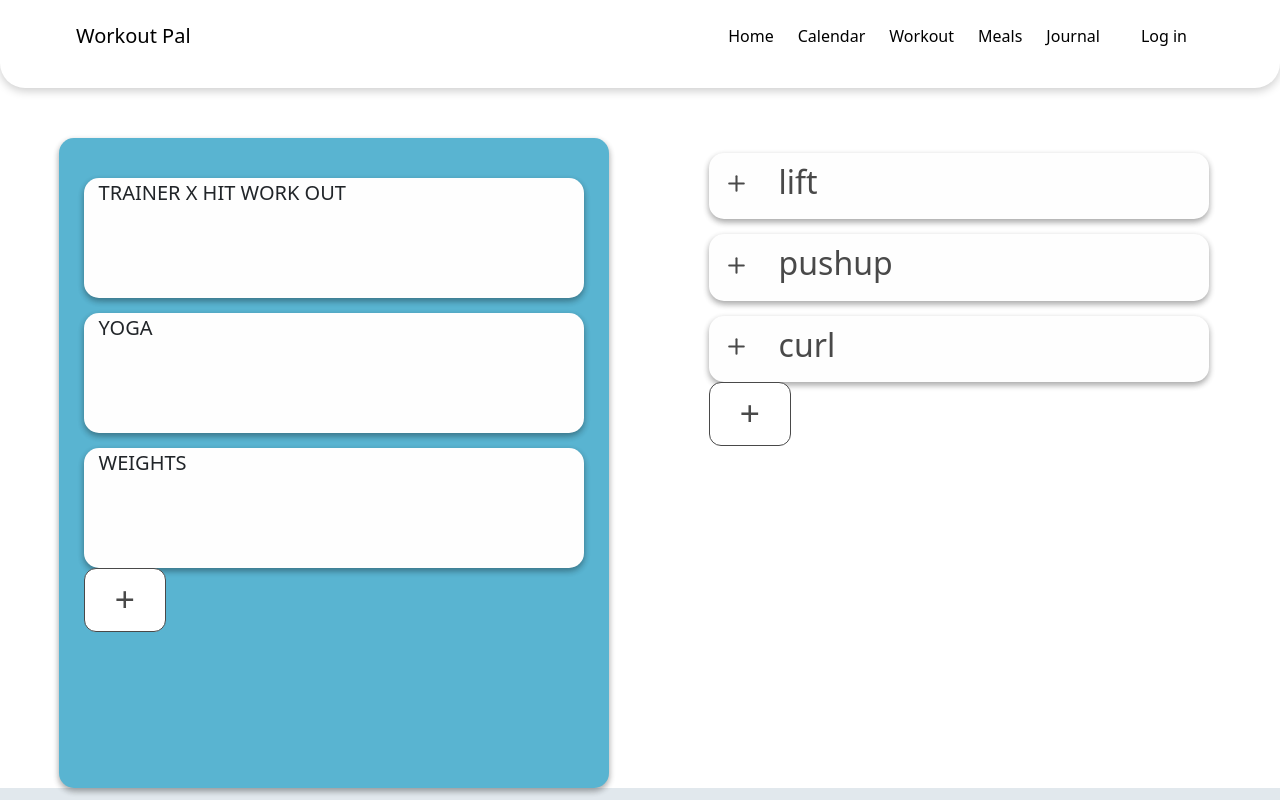
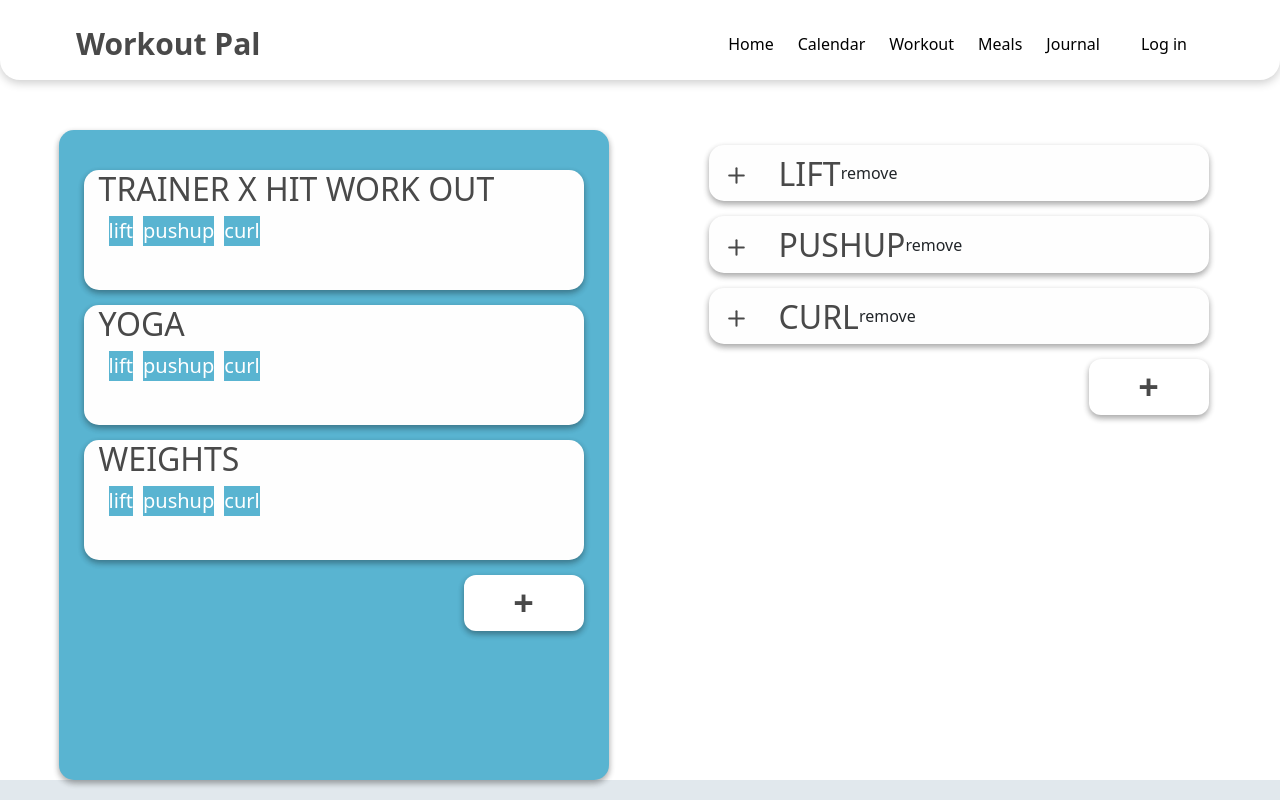
Before and after one commit to Wide-Open-Blue-Ocean/Blue-Ocean, a React app: page /#/workout in a window 1280 px wide. Built offline with nearby package versions, Linux system fonts and the light colour scheme; the HTML template or start-up script is replaced by a standard one.

Commit message:
ticket complete

```diff
--- a/Sass/base/_typography.scss
+++ b/Sass/base/_typography.scss
@@ -1,3 +1,9 @@
 //global font we decided
+@import url('https://fonts.googleapis.com/css2?family=Roboto:wght@300&display=swap');
 
+$roboto: 'Roboto', sans-serif;
 $red: red;
+
+html {
+  font-family: 'Roboto', sans-serif;
+}
--- a/Sass/components/_button.scss
+++ b/Sass/components/_button.scss
@@ -1,13 +1,14 @@
 .sessionButton {
-  font-family: Cormorant;
   font-size: 36px;
+  color: rgb(73, 73, 73);
   text-align: center;
-  color: rgb(73, 73, 73);
   font-weight: bolder;
-  border: 1px solid rgb(73, 73, 73);
   border-radius: 12px;
   background-color: white;
-  padding: 4px 30px;
+  width: 120px;
+  border: none;
+  outline: none;
+  box-shadow: 0 3px 6px rgba(0,0,0,0.16), 0 3px 6px rgba(0,0,0,0.23);
 }
 .sessionButton:hover {
   background-color: rgb(243, 243, 243);
--- a/Sass/pages/_workout.scss
+++ b/Sass/pages/_workout.scss
@@ -52,8 +52,7 @@
   margin-right: 15px;
 }
 
-.sessionText {
-  margin-top: 10px;
+.sessionContainer {
   margin-left: 15px;
   font-size: 20px;
 }
@@ -66,10 +65,49 @@
   display: flex;
   margin-left: 15px;
   margin-top: 10px;
-  margin-bottom: 10px;
 }
 
 .symbol1 {
   margin-top: 7px;
   margin-right: 30px;
 }
+
+.dropDown {
+  margin-right: 15px;
+  margin-left: 10px;
+}
+
+.excerciseDisplay {
+  margin-right: 15px;
+  margin-left: 10px;
+}
+
+.excerciseItem {
+  background-color: #59B4D1;
+  color: white;
+  margin-right: 10px;
+}
+
+.buttonContainer1 {
+  margin-top: 15px;
+  display: flex;
+  flex-direction: column;
+  align-items: flex-end;
+}
+
+.buttonContainer2 {
+  margin-top: 15px;
+  display: flex;
+  flex-direction: column;
+  align-items: flex-end;
+}
+
+.sessionText {
+  margin-top: 10px;
+}
+
+.eContainer {
+  display: flex;
+  align-items: center;
+  align-content: flex-end;
+}
--- a/src/Workout/AddAExercise.jsx
+++ b/src/Workout/AddAExercise.jsx
@@ -30,7 +30,7 @@ function AddAExercise (props) {
     closeModal();
   };
   return (
-    <div>
+    <div className="buttonContainer1">
       <button className="sessionButton" onClick={openModal}>+</button>
       <Modal
         isOpen={modalIsOpen}
--- a/src/Workout/AddASession.jsx
+++ b/src/Workout/AddASession.jsx
@@ -45,7 +45,7 @@ function AddASession (props) {
     closeModal();
   };
   return (
-    <div>
+    <div className="buttonContainer2">
       <button className="sessionButton" onClick={openModal}>+</button>
       <Modal
         isOpen={modalIsOpen}
--- a/src/Workout/Card.jsx
+++ b/src/Workout/Card.jsx
@@ -1,10 +1,22 @@
 import React from 'react';
+
+const style = {
+}
 
 function Card (props) {
   return (
     <div className="session" onClick={props.cardOnClick}>
-      <div className="sessionText">
-        {(props.session.sessionName).toUpperCase()}
+      <div className="sessionContainer">
+        <div className="sessionText">
+        <h2 style={{color: 'rgb(73, 73, 73)'}}>{(props.session.sessionName).toUpperCase()}</h2>
+        </div>
+        <div className="excerciseDisplay" style={{display: "flex"}}>
+          {props.excercises.map((excercise, i) => {
+            if (i < 5) {
+              return (<div key={i} style={style}><div className="excerciseItem">{excercise.excercise}</div></div>)
+            }
+          })}
+        </div>
       </div>
     </div>
   )
--- a/src/Workout/Exercise.jsx
+++ b/src/Workout/Exercise.jsx
@@ -4,7 +4,6 @@ import {IconContext} from 'react-icons';
 import {FiPlus, FiMinus} from 'react-icons/fi';
 import AddAExercise from './AddAExercise.jsx';
 
-// const AccordionSection = style.div``;
 const Wrap = styled.div``;
 const Dropdown = styled.div``;
 
@@ -18,21 +17,28 @@ function Exercise (props) {
   }
   return (
     <div>
-      <IconContext.Provider value={{color: 'rgb(73, 73, 73)', size: '25px'}}>
+      <IconContext.Provider value={{color: 'rgb(73, 73, 73)', size: '25px', fontWeight: 'bold'}}>
         {props.excercises.map((excercise, i) => {
           return (
           <div key={i} className="exerciseCard">
             <Wrap onClick={() => {toggle(i)}} key={i} style={{'display' : 'flex'}}>
+              <div className="eContainer">
               <div className="exerciseItem">
                 <div className="symbol1"><span>{clicked === i ? <FiMinus /> : <FiPlus />}</span></div>
-                <div><h2 style={{color: 'rgb(73, 73, 73)'}}>{excercise.excercise}</h2></div>
+                <div><h2 style={{color: 'rgb(73, 73, 73)'}}>{excercise.excercise.toUpperCase()}</h2></div>
+              </div>
+              <div className="actionItems" style={{display: 'flex'}}>
+                <div className="remove">remove</div>
+              </div>
               </div>
             </Wrap>
             <div>
             {clicked === i ? (
             <Dropdown>
-              <hr/>
-              <p>{excercise.description}</p>
+              <div className="dropDown">
+                <hr/>
+                <p>{excercise.description}</p>
+              </div>
             </Dropdown>
             ) : null}
             </div>
--- a/src/components/Navbar/navbar.js
+++ b/src/components/Navbar/navbar.js
@@ -18,7 +18,7 @@ const HoverText = styled.p`
       <nav
         className="navbar  "
         aria-label="main navigation"
-        style={{borderRadius: '0 0 25px 25px', boxShadow: '0 3px 10px rgb(0 0 0 / 0.2)'}}
+        style={{height: '80px', borderRadius: '0 0 20px 20px', boxShadow: '0 3px 10px rgb(0 0 0 / 0.2)'}}
       >
         <div className="container">
           {/* burger */}
@@ -27,9 +27,9 @@ const HoverText = styled.p`
                 className="navbar-item "
                 activeClassName="is-active"
                 to="/"
-                style={{backgroundColor: 'white', color: 'black', textDecoration: 'none'}}
+                style={{textDecoration: 'none'}}
               >
-                <HoverText>
+                <HoverText style={{color: 'rgb(73, 73, 73)', fontWeight: "bold", fontSize: "30px"}}>
                 Workout Pal
 
                 </HoverText>
--- a/src/components/home.js
+++ b/src/components/home.js
@@ -3,7 +3,6 @@ import SignIn from '.././SignIn';
 function Home() {
   return (
  <React.Fragment>
-  <h1>Hello, Home Pagesss</h1>
   <SignIn/>
  </React.Fragment>
   )
--- a/src/components/workout.js
+++ b/src/components/workout.js
@@ -13,10 +13,6 @@ function Workout (props) {
 
   useEffect(() => {
     setSessions([{ sessionName: 'trainer x hit work out' }, { sessionName: 'yoga' }, { sessionName: 'weights' }])
-    // axios.get('/workoutSession', {params: {userId : 0, date: 20210712}})
-    //   .then((result) => {
-    //     console.log('****', result.data);
-    //   })
   }, [])
 
   const cardOnClick = () => {
@@ -32,7 +28,7 @@ function Workout (props) {
         <div className="cardSession">
           <div className="cards">
           {sessions.map((session, i) => {
-            return (<Card key={i} session={session} cardOnClick={cardOnClick}/>)
+            return (<Card excercises={excercises} key={i} session={session} cardOnClick={cardOnClick}/>)
           })}
           <AddASession />
           </div>
--- a/src/styles.scss
+++ b/src/styles.scss
@@ -31,6 +31,11 @@ h1 {
   background-color: $bg;
 }
 
-#body {background-color: #E1E8ED}
+#body {
+  background-color: #E1E8ED;
+  font-family: 'Roboto', sans-serif;
+}
+
+
 
 html {background-color: #E1E8ED}
```
Also changed, not shown: 3 other files (tests, documents, lock files or other folders).
